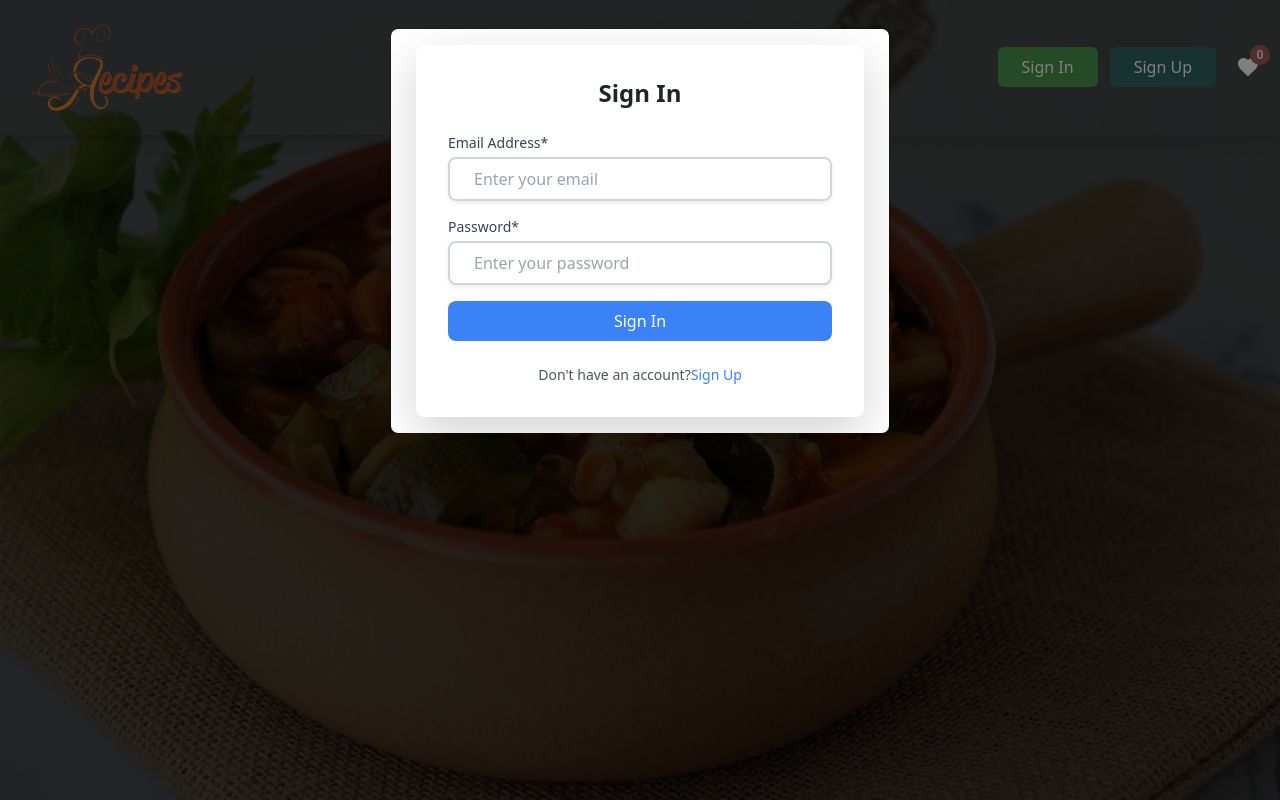
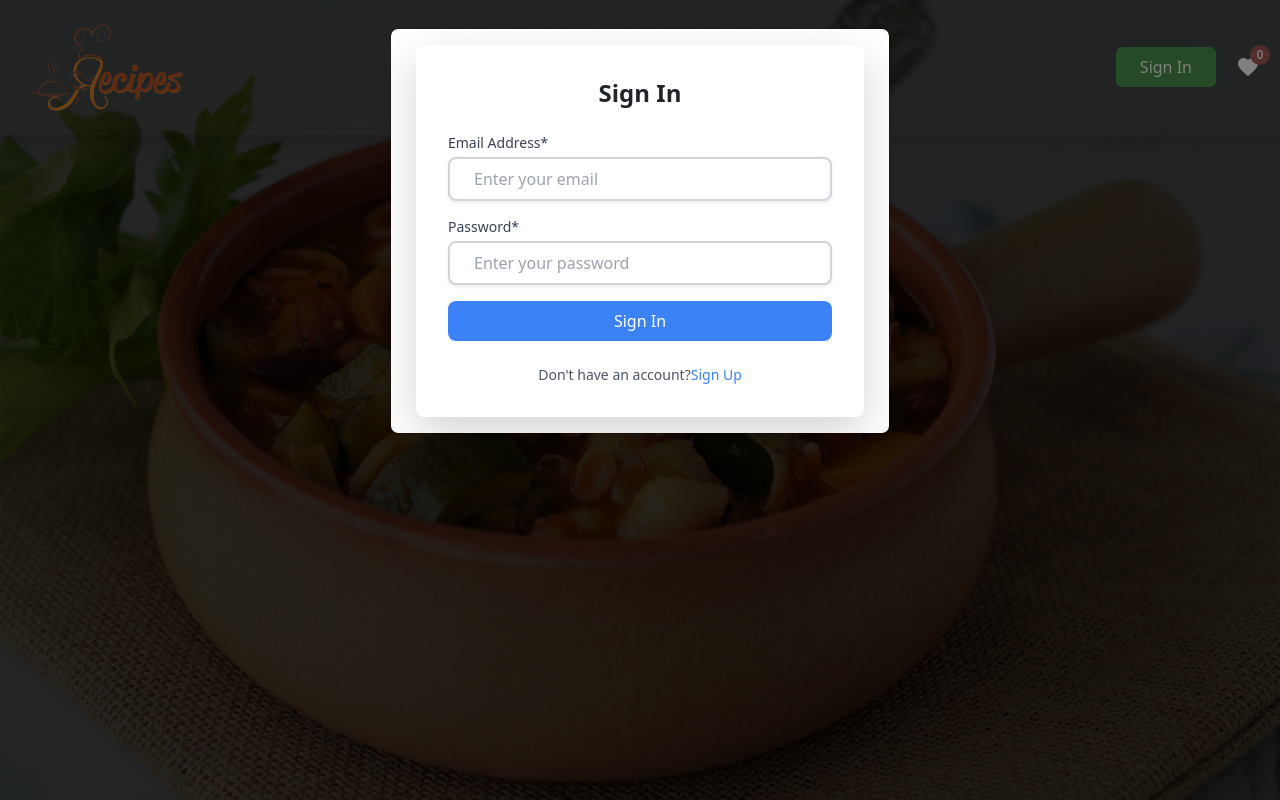
Before and after one commit to nilesh-paradva/Recipe-Sharing-App-in-React, a React (Vite) app: page / in a window 1280 px wide. Built offline with nearby package versions, Linux system fonts and the light colour scheme; no server answers; the database is empty.

Commit message:
Update Header.jsx

```diff
--- a/src/components/header/Header.jsx
+++ b/src/components/header/Header.jsx
@@ -55,7 +55,7 @@ const Header = () => {
                     <Col lg={2}>
                         <div className="header-actions flex items-center justify-end gap-x-3">
                             <button className="bg-[#4b964b] text-white px-4 py-2 rounded-md hover:bg-[#346534] transition duration-200" onClick={handleToggleSignIn}>Sign&nbsp;In</button>
-                            <button className="bg-[#316562] text-white px-4 py-2 rounded-md hover:bg-[#234847] transition duration-200" onClick={handleToggleModal}>Sign&nbsp;Up</button>
+{/*                             <button className="bg-[#316562] text-white px-4 py-2 rounded-md hover:bg-[#234847] transition duration-200" onClick={handleToggleModal}>Sign&nbsp;Up</button> */}
                             <Tooltip title='Favorite Recipe'>
                                 <IconButton aria-label="cart" className='hover:!bg-[#375a37]' onClick={() => navigate('/favoriterecipe')}>
                                     <Badge badgeContent={FavoriteRecipeLength == 0 ? "0" : FavoriteRecipeLength} color="primary" className='relative z-50 cursor-pointer'>
```
